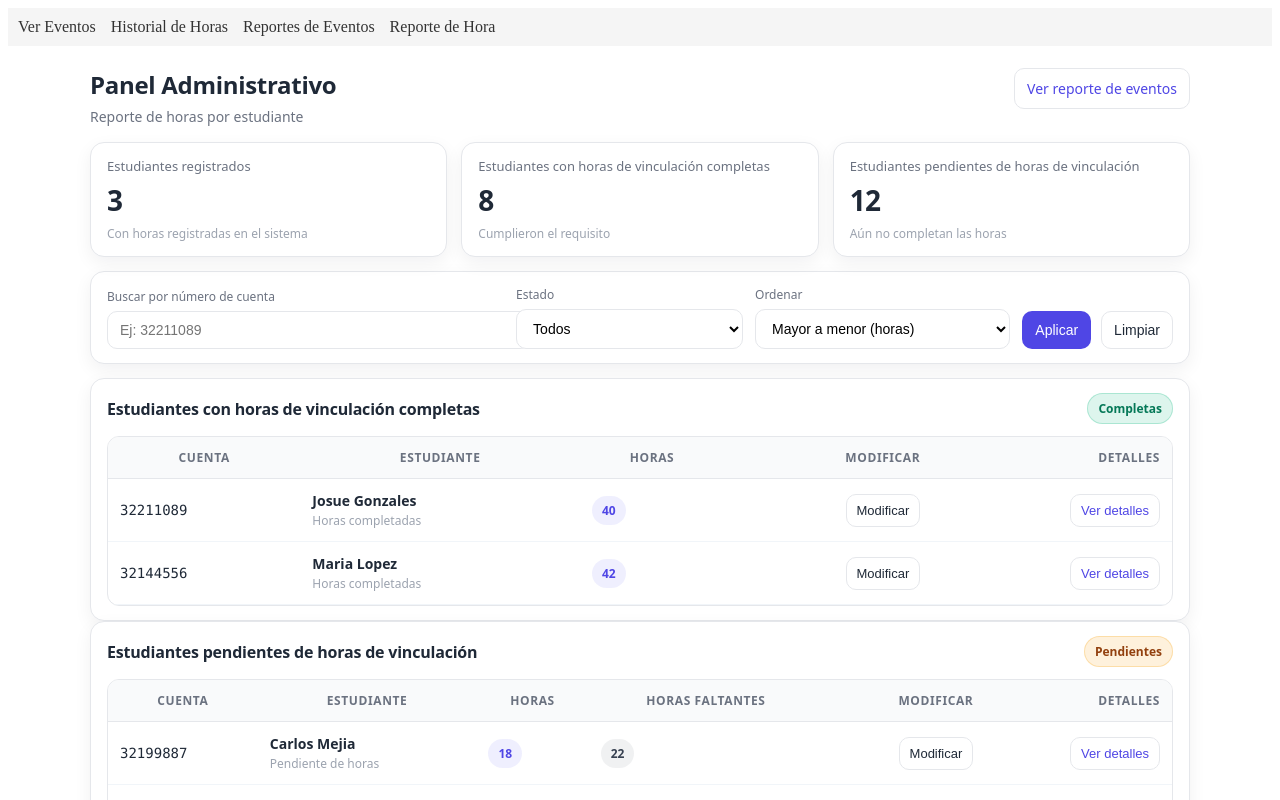
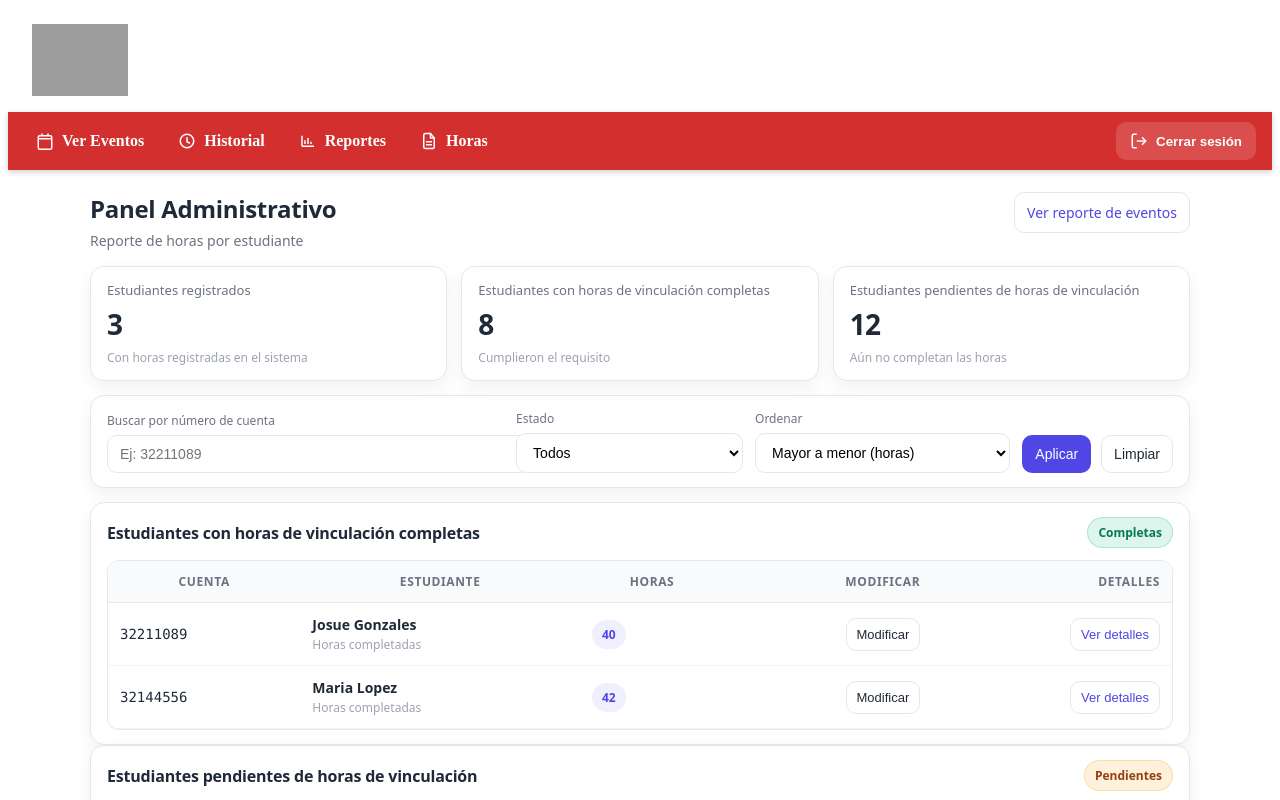
Before and after one commit to diego-c05/Proyecto_Tecnologias, an Angular app: page /admin/reporte-horas in a window 1280 px wide. Shown: the top 800 px of the page. Built offline with nearby package versions, Linux system fonts and the light colour scheme; grey boxes are pictures that could not be loaded.

Commit message:
Actualización de Barra de navegación
Se agrego logo de institución a storage de firebase, se modifico barra de navegación para utilizar los colores institucionales

```diff
--- a/src/app/paginas/eventos/detalle-events/detalle-events.css
+++ b/src/app/paginas/eventos/detalle-events/detalle-events.css
@@ -12,7 +12,7 @@
 .btn-volver {
   background: none;
   border: none;
-  color: #d1410c;
+  color: #d32f2f;
   font-size: 1rem;
   font-weight: 600;
   cursor: pointer;
@@ -193,7 +193,7 @@
 .btn-inscribir {
   width: 100%;
   padding: 1rem;
-  background: #d1410c;
+  background: #d32f2f;
   color: white;
   border: none;
   border-radius: 6px;
@@ -205,7 +205,7 @@
 }
 
 .btn-inscribir:hover:not(:disabled) {
-  background: #b5360a;
+  background: #cb3939;
 }
 
 .btn-inscribir:disabled {
--- a/src/app/paginas/eventos/vereventos/vereventos.css
+++ b/src/app/paginas/eventos/vereventos/vereventos.css
@@ -127,7 +127,7 @@
 }
 
 .fecha-evento {
-  color: #d1410c;
+  color: #d32f2f;
   font-weight: 600;
   margin: 0.5rem 0;
   font-size: 0.95rem;
@@ -175,12 +175,12 @@
 }
 
 .btn-primary {
-  background: #d1410c;
+  background: #d32f2f;
   color: white;
 }
 
 .btn-primary:hover {
-  background: #b5360a;
+  background: #d32f2f;
   transform: translateY(-2px);
 }
 
--- a/src/app/paginas/eventos/vereventos/vereventos.html
+++ b/src/app/paginas/eventos/vereventos/vereventos.html
@@ -1,15 +1,6 @@
 <div class="contenedor-principal">
   <!-- Header -->
-  <header class="header">
-    <div class="logo">
-      <h1>🎓 CEUTEC Vinculación</h1>
-    </div>
-    <nav class="navegacion">
-      <a href="#">Buscar eventos</a>
-      <a href="#">Ayuda</a>
-       <a href="#">Cerrar sesión</a>
-    </nav>
-  </header>
+
 
   <!-- Título de sección -->
   <div class="seccion-titulo">
--- a/src/app/paginas/navegacion/navegacion.css
+++ b/src/app/paginas/navegacion/navegacion.css
@@ -1,18 +1,111 @@
-nav {
-    background-color: #f5f5f5;
-    padding: 10px;
-    display: flex;
-    gap: 15px;
+/* ================= BANNER ================= */
+.banner {
+  background: rgba(255, 255, 255, 0.8)1c;
+  color: #ffffff;
+  padding: 16px 24px;
 }
 
-nav a {
-    text-decoration: none;
-    color: #333;
-    font-weight: 500;
-    transition: color 0.3s ease;
+.banner-left {
+  display: flex;
+  align-items: center;
+  gap: 18px;
 }
 
-nav a:hover {
-    color: #007bff;
-    text-decoration: underline;
+.banner-logo {
+  max-height: 72px;     /* LOGO GRANDE CONTROLADO */
+  max-width: 260px;
+  width: auto;
+  height: auto;
+  object-fit: contain;
 }
+
+.banner-title {
+  font-size: 1.35rem;
+  font-weight: 800;
+  letter-spacing: 0.5px;
+}
+
+/* ================= TOPBAR ================= */
+.topbar {
+  background: #d32f2f;
+  padding: 10px 16px;
+  display: flex;
+  align-items: center;
+  gap: 10px;
+  box-shadow: 0 2px 6px rgba(0, 0, 0, 0.2);
+}
+
+/* LINKS */
+.nav-link {
+  display: inline-flex;
+  align-items: center;
+  gap: 8px;
+  color: #ffffff;
+  text-decoration: none;
+  padding: 10px 12px;
+  border-radius: 10px;
+  font-weight: 600;
+  white-space: nowrap;
+  transition: background 0.2s ease;
+}
+
+.nav-link:hover,
+.nav-link.active {
+  background: rgba(0, 0, 0, 0.25);
+}
+
+/* ICONOS */
+.icon {
+  width: 18px;
+  height: 18px;
+  stroke: currentColor;
+  fill: none;
+  stroke-width: 2;
+}
+
+/* LOGOUT */
+.logout-btn {
+  margin-left: auto; /* 🔑 SIEMPRE A LA DERECHA */
+  display: inline-flex;
+  align-items: center;
+  gap: 8px;
+  background: rgba(255, 255, 255, 0.15);
+  border: none;
+  color: #ffffff;
+  padding: 10px 14px;
+  border-radius: 10px;
+  cursor: pointer;
+  font-weight: 600;
+  transition: background 0.2s ease;
+}
+
+.logout-btn:hover {
+  background: rgba(255, 255, 255, 0.25);
+}
+
+.logout-icon {
+  width: 18px;
+  height: 18px;
+  stroke: currentColor;
+  fill: none;
+  stroke-width: 2;
+}
+
+/* ================= MOBILE ================= */
+@media (max-width: 768px) {
+  .banner-title,
+  .nav-link span,
+  .logout-btn span {
+    display: none;
+  }
+
+  .banner-logo {
+    max-height: 48px;
+  }
+
+  .icon,
+  .logout-icon {
+    width: 22px;
+    height: 22px;
+  }
+}
--- a/src/app/paginas/navegacion/navegacion.html
+++ b/src/app/paginas/navegacion/navegacion.html
@@ -1,8 +1,86 @@
-<nav>
-    <a routerLink="/eventos/vereventos">Ver Eventos</a>
-    <a routerLink="/historial-horas">Historial de Horas</a>
-    <a routerLink="/admin/reporte-eventos">Reportes de Eventos</a>
-    <a routerLink="/admin/reporte-horas">Reporte de Hora</a>
+<!-- ================= BANNER ================= -->
+<header class="banner">
+  <div class="banner-left">
+    <img
+      src="https://firebasestorage.googleapis.com/v0/b/gestion-horas-de-vinculacion.firebasestorage.app/o/logo%2Flogo.png?alt=media&token=546ab76a-b545-4b19-80ee-e107c8342842"
+      alt="Logo CEUTEC"
+      class="banner-logo"
+      loading="lazy"
+    />
+    <span class="banner-title">CEUTEC VINCULACIÓN</span>
+  </div>
+</header>
+
+<!-- ================= TOPBAR ================= -->
+<nav class="topbar">
+  <a
+    routerLink="/eventos/vereventos"
+    routerLinkActive="active"
+    class="nav-link"
+    title="Ver Eventos"
+  >
+    <svg class="icon" viewBox="0 0 24 24">
+      <path d="M8 2v3M16 2v3M3.5 9h17" />
+      <path
+        d="M5 5h14a2 2 0 0 1 2 2v14a2 2 0 0 1-2 2H5a2 2 0 0 1-2-2V7a2 2 0 0 1 2-2z"
+      />
+    </svg>
+    <span>Ver Eventos</span>
+  </a>
+
+  <a
+    routerLink="/historial-horas"
+    routerLinkActive="active"
+    class="nav-link"
+    title="Historial de Horas"
+  >
+    <svg class="icon" viewBox="0 0 24 24">
+      <path d="M12 7v6l4 2" />
+      <path d="M21 12a9 9 0 1 1-18 0a9 9 0 0 1 18 0z" />
+    </svg>
+    <span>Historial</span>
+  </a>
+
+  <a
+    routerLink="/admin/reporte-eventos"
+    routerLinkActive="active"
+    class="nav-link"
+    title="Reportes"
+  >
+    <svg class="icon" viewBox="0 0 24 24">
+      <path d="M4 19V5" />
+      <path d="M4 19h16" />
+      <path d="M8 16v-5" />
+      <path d="M12 16v-8" />
+      <path d="M16 16v-3" />
+    </svg>
+    <span>Reportes</span>
+  </a>
+
+  <a
+    routerLink="/admin/reporte-horas"
+    routerLinkActive="active"
+    class="nav-link"
+    title="Horas"
+  >
+    <svg class="icon" viewBox="0 0 24 24">
+      <path d="M14 2H7a2 2 0 0 0-2 2v16a2 2 0 0 0 2 2h10a2 2 0 0 0 2-2V8z" />
+      <path d="M14 2v6h6" />
+      <path d="M8 13h8" />
+      <path d="M8 17h8" />
+    </svg>
+    <span>Horas</span>
+  </a>
+
+  <!-- BOTÓN CERRAR SESIÓN -->
+  <button class="logout-btn" title="Cerrar sesión">
+    <svg viewBox="0 0 24 24" class="logout-icon">
+      <path d="M9 21H5a2 2 0 0 1-2-2V5a2 2 0 0 1 2-2h4" />
+      <path d="M16 17l5-5-5-5" />
+      <path d="M21 12H9" />
+    </svg>
+    <span>Cerrar sesión</span>
+  </button>
 </nav>
 
 <router-outlet></router-outlet>
```
